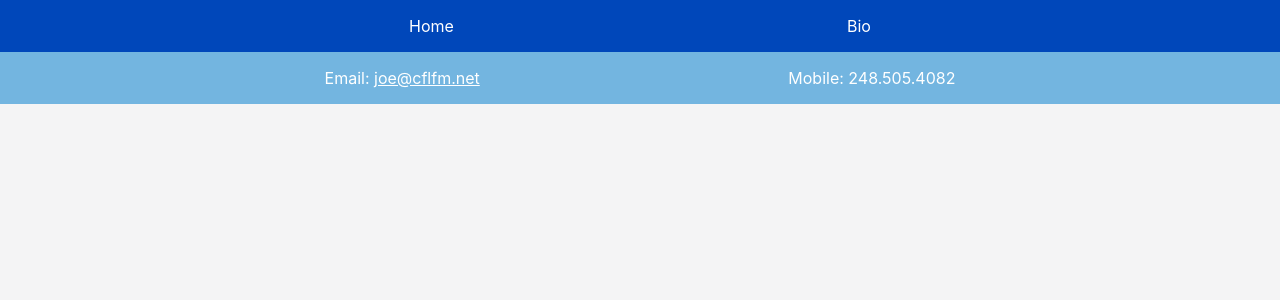
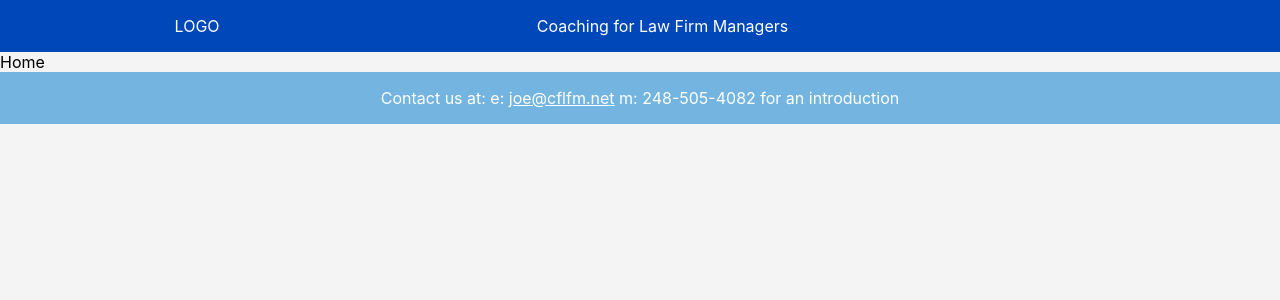
Before and after one commit to Troche4/cflfm, a React (Create React App) app: page /bio in a window 1280 px wide. Shown: the top 300 px of the page. Built offline with nearby package versions, Linux system fonts and the light colour scheme.

Commit message:
Simple routing implementation

```diff
--- a/package.json
+++ b/package.json
@@ -8,6 +8,7 @@
     "@types/react-dom": "18.2.14",
     "react": "18.2.0",
     "react-dom": "18.2.0",
+    "react-router-dom": "5.3.4",
     "react-scripts": "5.0.1",
     "typescript": "4.9.5"
   },
@@ -34,5 +35,8 @@
       "last 1 firefox version",
       "last 1 safari version"
     ]
+  },
+  "devDependencies": {
+    "@types/react-router-dom": "5.3.3"
   }
 }
--- a/src/App.tsx
+++ b/src/App.tsx
@@ -2,10 +2,23 @@ import React from 'react';
 import './App.css';
 import Header from './Header';
 import Footer from './Footer';
+import { BrowserRouter as Router, Switch, Route } from "react-router-dom";
 
 export default function App() {
-  return <div className="appRoot">
-    <Header/>
-    <Footer/>
+  return <div className="app">
+    <Router>
+      <Header/>
+
+      <Switch>
+        <Route path="/">
+          <div>Home</div>
+        </Route>
+        <Route path="/bio">
+          <div>Bio</div>
+        </Route>
+      </Switch>
+
+      <Footer/>
+    </Router>
   </div>
 }
--- a/src/AppConstants.ts
+++ b/src/AppConstants.ts
@@ -1,3 +1,4 @@
+// Keeping this around essentially as documentation
 export const THEME = {
     GREEN: "#004730",
     BLUE: "#0047ba",
--- a/src/Footer.tsx
+++ b/src/Footer.tsx
@@ -2,7 +2,6 @@ import React from "react";
 
 export default function Footer() {
     return <div className="footer">
-        <div>Email: <a href="mailto:joe@cflfm.net">joe@cflfm.net</a></div>
-        <div>Mobile: 248.505.4082</div>
+        <div>Contact us at: e: <a href="mailto:joe@cflfm.net">joe@cflfm.net</a> m: 248-505-4082 for an introduction</div>
     </div>
 }
--- a/src/Header.tsx
+++ b/src/Header.tsx
@@ -1,10 +1,12 @@
 import React from 'react';
+import { Link } from "react-router-dom";
 
 export default function Header() {
     return <div>
         <div className="navbar">
-            <div>Home</div>
-            <div>Bio</div>
+            <div className="logo"><Link to="/" className="link">LOGO</Link></div>
+            <Link to="/" className="link">Coaching for Law Firm Managers</Link>
+            <div/>
         </div>
     </div>
 }
--- a/src/index.css
+++ b/src/index.css
@@ -7,7 +7,7 @@ body {
   -moz-osx-font-smoothing: grayscale;
 }
 
-.appRoot {
+.app {
   height: calc(100vh);
   display: flex;
   flex-direction: column;
@@ -16,10 +16,15 @@ body {
 
 .navbar {
   display: flex;
-  justify-content: space-evenly;
+  justify-content: space-around;
   background-color: #0047ba;
   color: white;
   padding: 16px
+}
+
+.link {
+  color: white;
+  text-decoration: none;
 }
 
 .footer {
```
Also changed, not shown: 1 other file (tests, documents, lock files or other folders).
